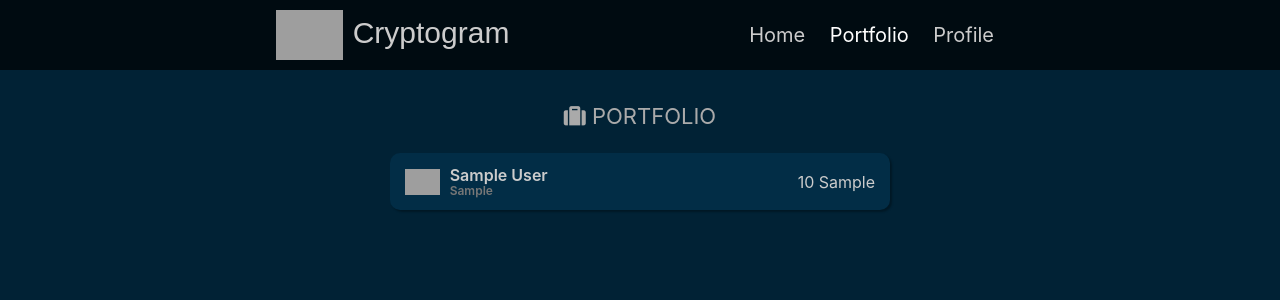
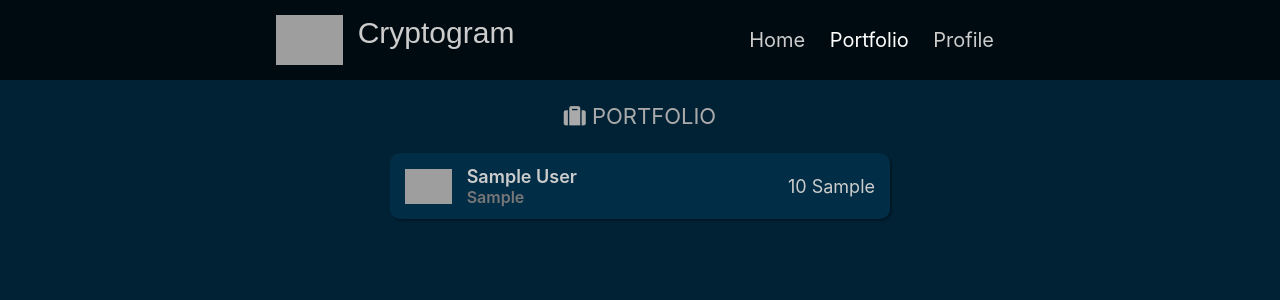
Before and after one commit to 0raclewind/cryptogram, a Django app: page /portfolio in a window 1280 px wide. Shown: the top 300 px of the page. Run offline with Django 3.2, Linux system fonts and the light colour scheme; a user stored in the database is signed in; tables that the repository leaves empty hold one stand-in row (values such as "Sample post"); some libraries are stand-ins or nearby versions; some web fonts are replaced; grey boxes are pictures that could not be loaded.

Commit message:
Minor changes

```diff
--- a/accounts/static/css/portfolio.css
+++ b/accounts/static/css/portfolio.css
@@ -18,6 +18,7 @@
 
 img {
     height: 26px;
+    margin: 5px 5px 5px 0;
 }
 
 .name-symbol {
@@ -58,4 +59,15 @@ img {
     .asset {
         max-width: 500px;
     }
+    .name, .holdings {
+        font-size: 18px;
+    }
+
+    .symbol {
+        font-size: 16px;
+    }
+
+    .asset img {
+        height: 35px;
+    }
 }
```
